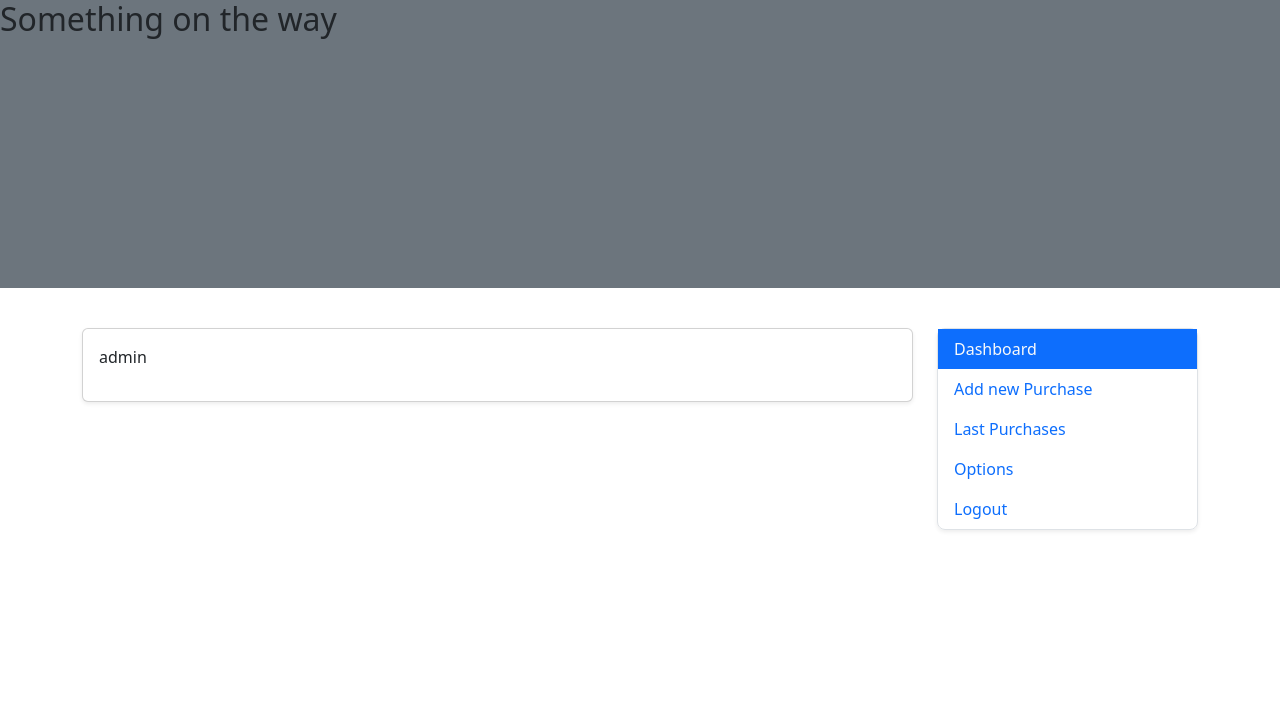
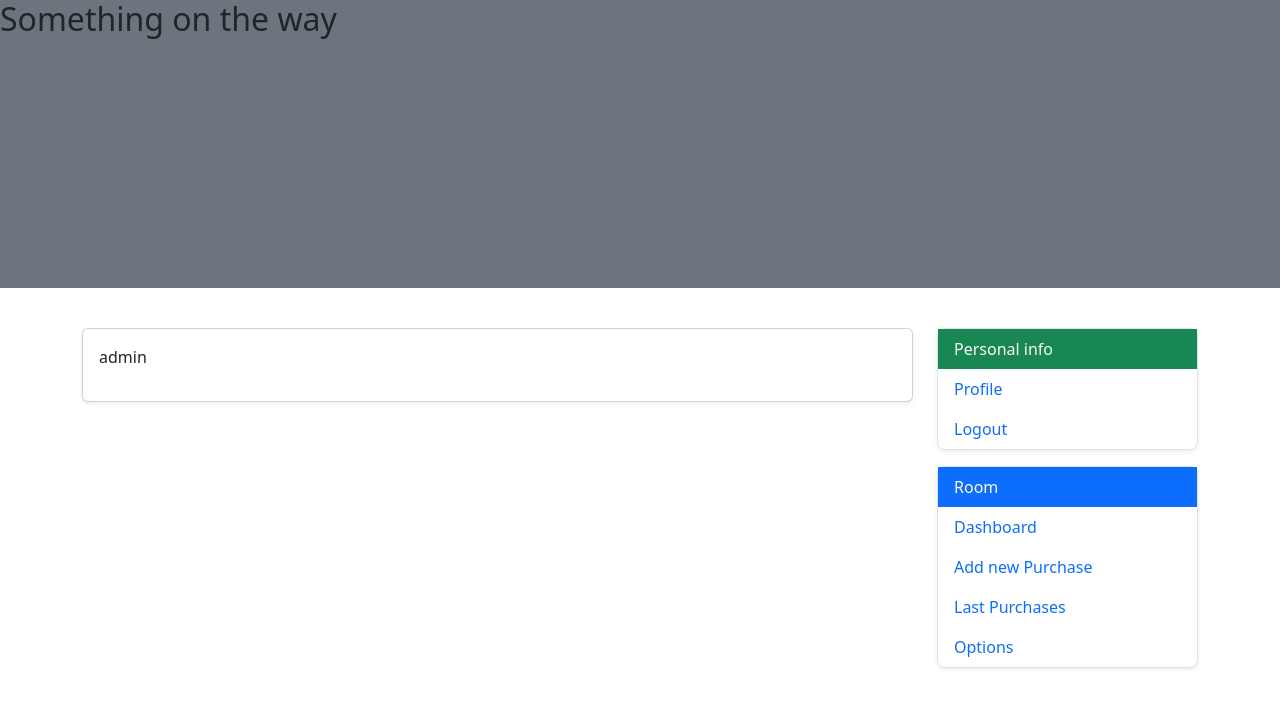
Before and after one commit to MohsenRazavi/roomoney, a Django app: page /room/ in a window 1280 px wide. Shown: the top 708 px of the page. Run offline with Django 4.2, Linux system fonts and the light colour scheme; a user stored in the database is signed in; data comes from the database, SQL or seed files in the repository; both versions use the stored data as it was after the commit.

Commit message:
fix roomm create and dashboard

```diff
--- a/config/settings.py
+++ b/config/settings.py
@@ -41,7 +41,7 @@ INSTALLED_APPS = [
 
     # local
     'users',
-    'rooms'
+    'rooms',
 
 ]
 
@@ -124,7 +124,7 @@ DEFAULT_AUTO_FIELD = 'django.db.models.BigAutoField'
 AUTH_USER_MODEL = 'users.CustomUser'
 
 # all auth
-ACCOUNT_AUTHENTICATION_METHOD = 'username'
+ACCOUNT_AUTHENTICATION_METHOD = 'username-email'
 ACCOUNT_EMAIL_REQUIRED = True
 ACCOUNT_SIGNUP_PASSWORD_ENTER_TWICE = False
 LOGIN_REDIRECT_URL = 'room_dashboard'
--- a/rooms/forms.py
+++ b/rooms/forms.py
@@ -11,5 +11,4 @@ class RoomCreateForm(ModelForm):
             'description',
             'building',
             'room_number',
-            'member',
         ]
--- a/rooms/templates/rooms/room_dashboard_has_room.html
+++ b/rooms/templates/rooms/room_dashboard_has_room.html
@@ -20,11 +20,17 @@
             </div>
             <div class="col-3">
                 <nav class="nav flex-column shadow-sm my-3 border" style="border-radius: 8px">
-                    <a class="nav-link active text-light bg-primary" href="{% url 'room_dashboard' %}">Dashboard</a>
+
+                    <a class="nav-link active text-light bg-success">Personal info</a>
+                    <a class="nav-link active" href="{% url 'room_dashboard' %}">Profile</a>
+                    <a class="nav-link" href="{% url 'account_logout' %}">Logout</a>
+                </nav>
+                <nav class="nav flex-column shadow-sm my-3 border" style="border-radius: 8px">
+                    <a class="nav-link active text-light bg-primary">Room</a>
+                    <a class="nav-link active" href="{% url 'room_dashboard' %}">Dashboard</a>
                     <a class="nav-link" href="#">Add new Purchase</a>
                     <a class="nav-link" href="#">Last Purchases</a>
                     <a class="nav-link" href="#">Options</a>
-                    <a class="nav-link" href="{% url 'account_logout' %}">Logout</a>
                 </nav>
             </div>
         </div>
--- a/rooms/templates/rooms/room_dashboard_no_room.html
+++ b/rooms/templates/rooms/room_dashboard_no_room.html
@@ -15,7 +15,7 @@
             {% csrf_token %}
             {{ form|crispy }}
             <div class="row">
-            <button class="btn btn-primary mt-3" type="submit">Create</button>
+            <button class="btn btn-primary my-3" type="submit">Create</button>
             </div>
         </form>
     </div>
--- a/rooms/views.py
+++ b/rooms/views.py
@@ -19,8 +19,11 @@ def room_home_view(request):
             context['form'] = RoomCreateForm()
             return render(request, 'rooms/room_dashboard_no_room.html', context=context)
     else:  # POST request
-        new_room = RoomCreateForm(request.POST)
-        if new_room.is_valid():
+        room_form = RoomCreateForm(request.POST)
+        if room_form.is_valid():
+            new_room = room_form.save()
+            new_room.member.add(user)
             new_room.save()
             user.has_room = True
+            user.save()
         return render(request, 'rooms/room_dashboard_has_room.html', context=context)
--- a/users/models.py
+++ b/users/models.py
@@ -1,5 +1,7 @@
 from django.db import models
 from django.contrib.auth.models import AbstractUser
+
+# from rooms.models import Room
 
 
 class CustomUser(AbstractUser):
@@ -13,3 +15,4 @@ class CustomUser(AbstractUser):
     status = models.CharField(choices=STATUS_CHOICES, max_length=8, default=STATUS_CHOICES[0][0])
     full_name = models.CharField(max_length=35, blank=True, null=True)
     phone_number = models.DecimalField(max_digits=11, decimal_places=0, blank=True, null=True)
+    # room = models.ForeignKey(Room, on_delete=models.CASCADE, related_name='member')
```
Also changed, not shown: templates/account/logout.html (added, +22 -0 lines), db.sqlite3.
